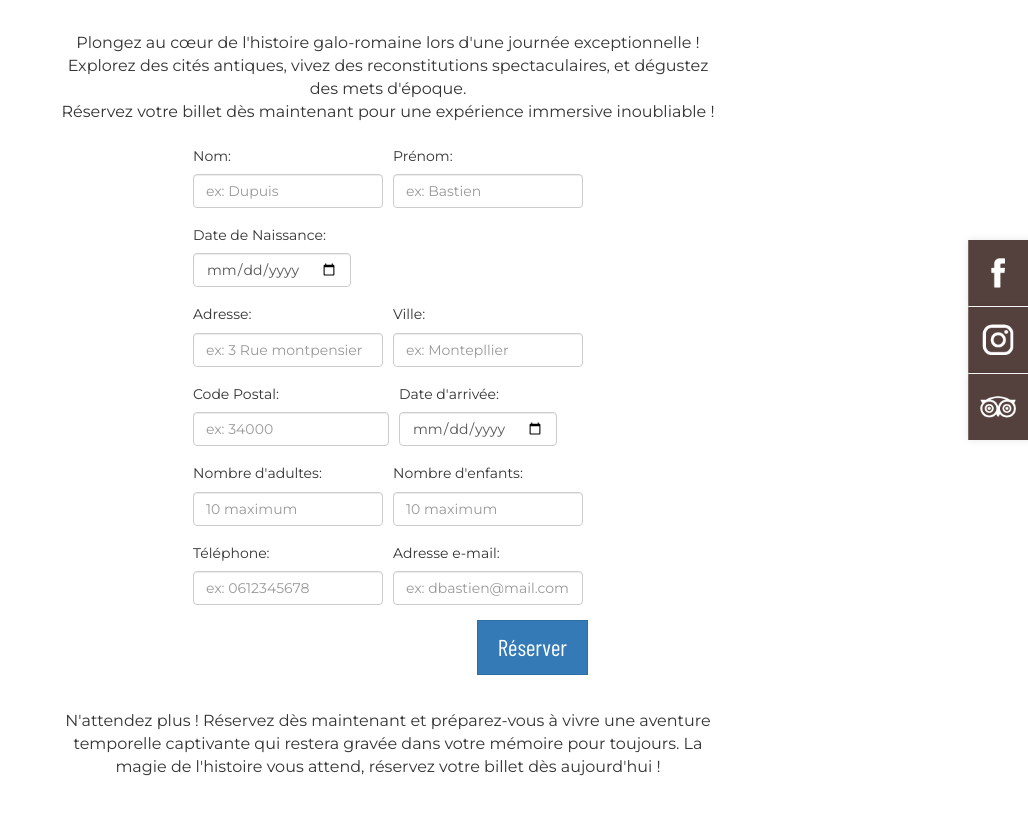
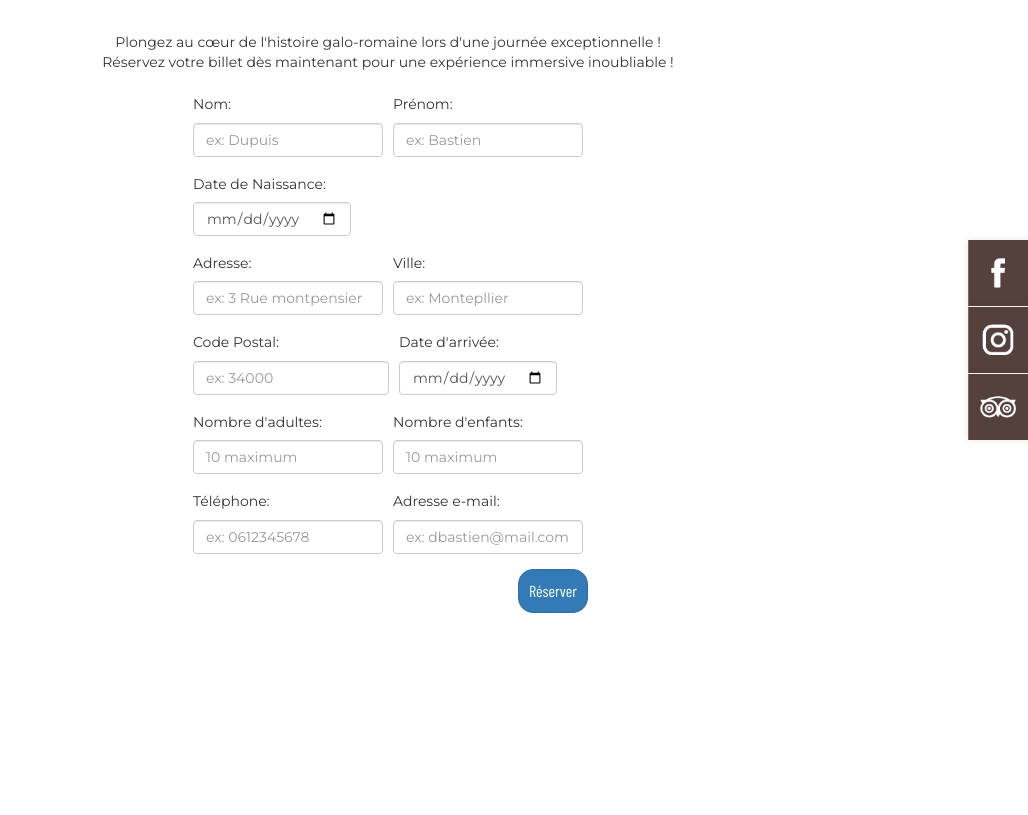
Before and after one commit to ErenVarli/musee-fa, a PHP site: page /index.php?controleur=reservation&action=reserver in a window 1280 px wide. Shown: the part 159-974 px from the top of the page, without its empty margins (252-1280 px from the left). Run offline with PHP 8.4, Linux system fonts and the light colour scheme; some libraries are stand-ins or nearby versions.

Commit message:
ProjetFa derniere Modif

```diff
--- a/modeles/VisiteurDAO.class.php
+++ b/modeles/VisiteurDAO.class.php
@@ -13,23 +13,23 @@
     {
         switch ($role) {
             case "create":
-                $login = "Id_create";
-                $mdp = "pswd";
+                $login = "evarli_fa_create";
+                $mdp = "b7x9SRf775AtBy";
                 break;
 
             case "read":
-                $login = "id_read";
-                $mdp = "pswd";
+                $login = "evarli_fa_read";
+                $mdp = "92wXuPvD72b8qM";
                 break;
 
             case "update":
-                $login = "id_update";
-                $mdp = "pswd";
+                $login = "evarli_fa_update";
+                $mdp = "ydD6Z3zTYp597h";
                 break;
 
             case "delete":
-                $login = "id_delete";
-                $mdp = "pswd";
+                $login = "evarli_fa_delete";
+                $mdp = "yz36Yp9hT7Dd5Z";
                 break;
         }
         $this->setConnexionBase($login, $mdp);
@@ -85,7 +85,4 @@
         $resultatDeLaRequete = null;
         return $resultat;
     }
-
-
-
 }
--- a/vues/formulaireReservation.html
+++ b/vues/formulaireReservation.html
@@ -1,11 +1,9 @@
 <section>
   <div class="margeFormulaire">
     <div>
-      <p style="margin-bottom: 10px">
+      <p style="margin-bottom: 10px; font-size: 14px;">
         Plongez au cœur de l'histoire galo-romaine lors d'une journée
         exceptionnelle ! <br />
-        Explorez des cités antiques, vivez des reconstitutions spectaculaires,
-        et dégustez des mets d'époque. <br />
         Réservez votre billet dès maintenant pour une expérience immersive
         inoubliable !
       </p>
@@ -152,16 +150,10 @@
           </div>
 
         </div>
-        <button type="submit" class="btn btn-primary" style="float: right; margin-top: 10px;">
+        <button type="submit" class="btn btn-primary" style="float: right; margin-top: 10px; padding: 10px; font-size: 16px; border-radius: 15px;">
           Réserver
         </button>
       </form>
     </div>
-    <p style="margin-top: 100px">
-      N'attendez plus ! Réservez dès maintenant et préparez-vous à vivre une
-      aventure temporelle captivante qui restera gravée dans votre mémoire pour
-      toujours. La magie de l'histoire vous attend, réservez votre billet dès
-      aujourd'hui !
-    </p>
   </div>
 </section>
```
Also changed, not shown: scriptSQL/script.sql (+21 -20 lines).
